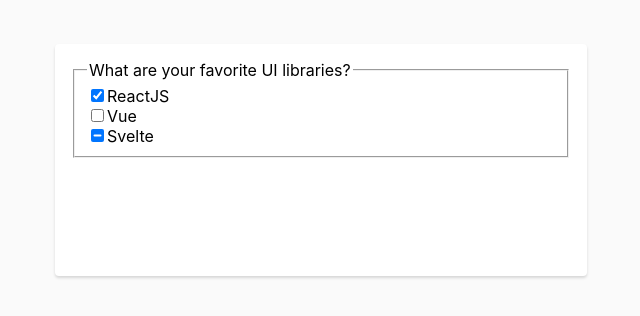
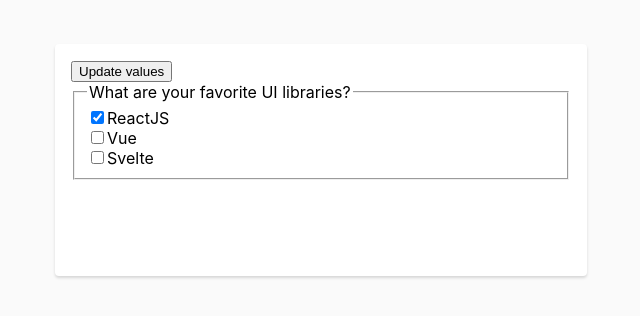
Before and after one commit to denniscual/react-components-a11y, a React (Create React App) app: page / in a window 1280 px wide. Shown: the top 316 px of the page, without its empty margins (319-959 px from the left). Built offline with nearby package versions, Linux system fonts and the light colour scheme.

Commit message:
fix(checkbox): resolve the issue of changing controlled to uncontrolled

```diff
--- a/src/App.tsx
+++ b/src/App.tsx
@@ -13,12 +13,23 @@ export default function App() {
   const [values, setValues] = useState({
     react: true,
     vue: false,
-    svelte: 'mixed',
+    svelte: false,
   } as CheckboxCollection)
 
   return (
     <div className={styles.Container}>
       <div className={styles.Content}>
+        <button
+          onClick={() =>
+            setValues({
+              react: true,
+              vue: false,
+              svelte: 'mixed',
+            })
+          }
+        >
+          Update values
+        </button>
         <CheckboxGroup
           value={values}
           onChange={(values) => {
@@ -46,7 +57,6 @@ export default function App() {
   )
 }
 
-// TODO: Make this polymorphic element.
 function CheckboxGroup({
   value,
   onChange,
@@ -78,9 +88,8 @@ const Checkbox = forwardRef<HTMLInputElement, CheckboxProps>(function Checkbox(
 ) {
   const groupItemsCtx = useGroupItemsCtx<boolean | 'mixed'>()
   const groupItemsCtxRef = useRef<typeof groupItemsCtx>(groupItemsCtx)
-
+  const itemChecked = groupItemsCtx?.items[value] ?? checked
   const ownRef = React.useRef<HTMLInputElement | null>(null)
-  const itemChecked = groupItemsCtx?.items[value] ?? checked
 
   useIsomorphicLayoutEffect(
     function registerCheckbox() {
@@ -97,7 +106,7 @@ const Checkbox = forwardRef<HTMLInputElement, CheckboxProps>(function Checkbox(
   )
 
   useIsomorphicLayoutEffect(() => {
-    if (!groupItemsCtxRef.current && ownRef.current) {
+    if (ownRef.current) {
       ownRef.current.indeterminate = itemChecked === 'mixed'
     }
   }, [itemChecked])
@@ -111,8 +120,7 @@ const Checkbox = forwardRef<HTMLInputElement, CheckboxProps>(function Checkbox(
           }
         }
 
-  const inputChecked =
-    typeof itemChecked === 'boolean' ? itemChecked : undefined
+  const inputChecked = typeof itemChecked === 'boolean' && itemChecked
   const ref = useForkedRef(ownRef, forwardRef)
 
   return (
```
